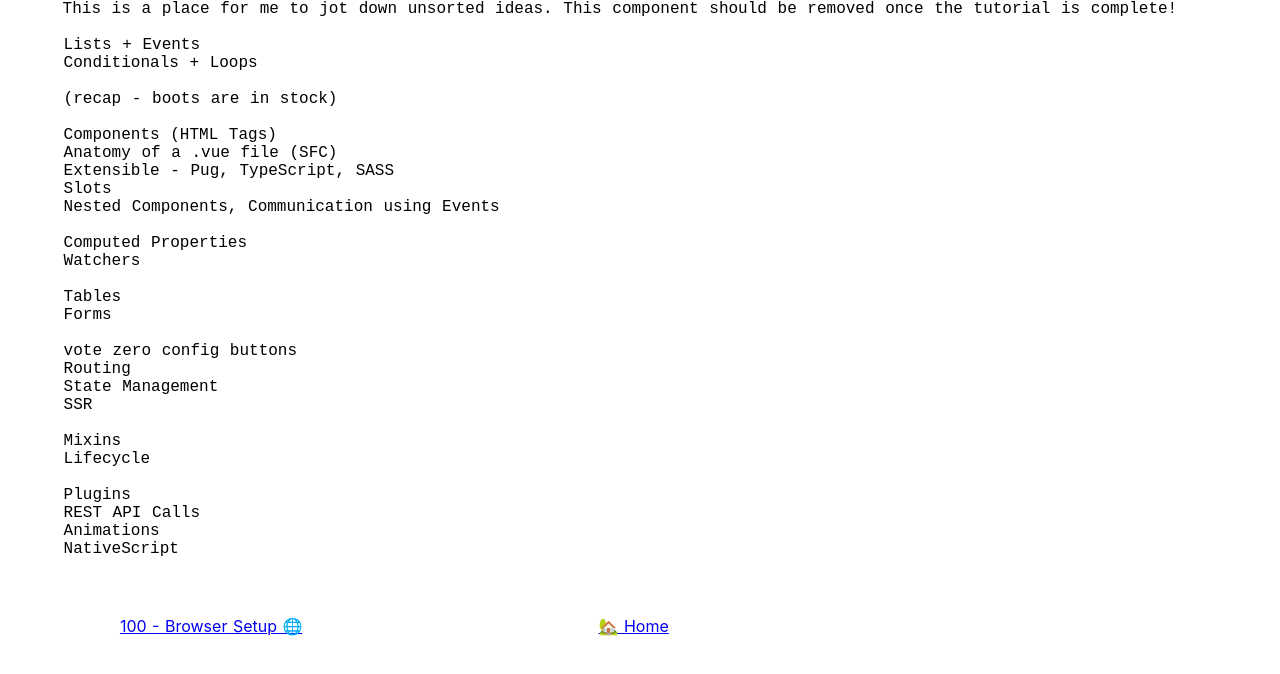
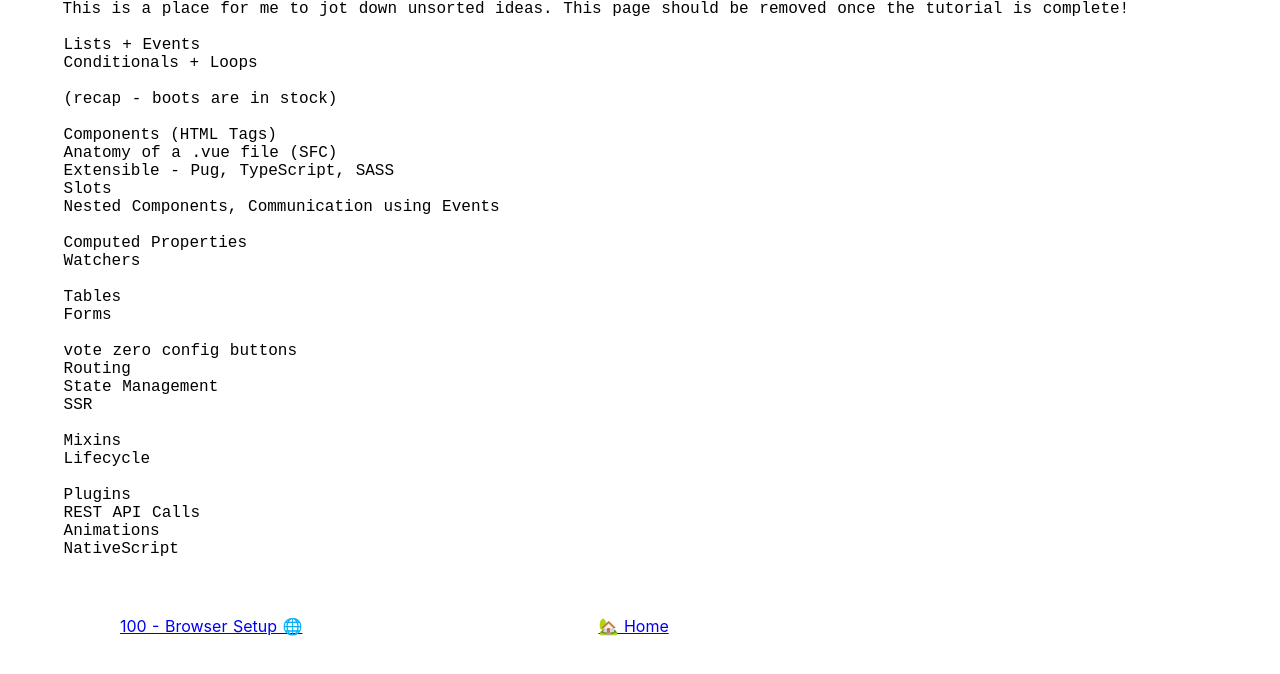
Before and after one commit to swapagarwal/learn-vue-app, a Nuxt app: page /draft in a window 1280 px wide. Shown: the top 674 px of the page. Built offline with nearby package versions, Linux system fonts and the light colour scheme; what vue-highlightjs would draw is missing.

Commit message:
update draft

```diff
--- a/pages/draft.vue
+++ b/pages/draft.vue
@@ -1,7 +1,7 @@
 <template>
   <div>
     <pre>
-      This is a place for me to jot down unsorted ideas. This component should be removed once the tutorial is complete!
+      This is a place for me to jot down unsorted ideas. This page should be removed once the tutorial is complete!
 
       Lists + Events
       Conditionals + Loops
```
